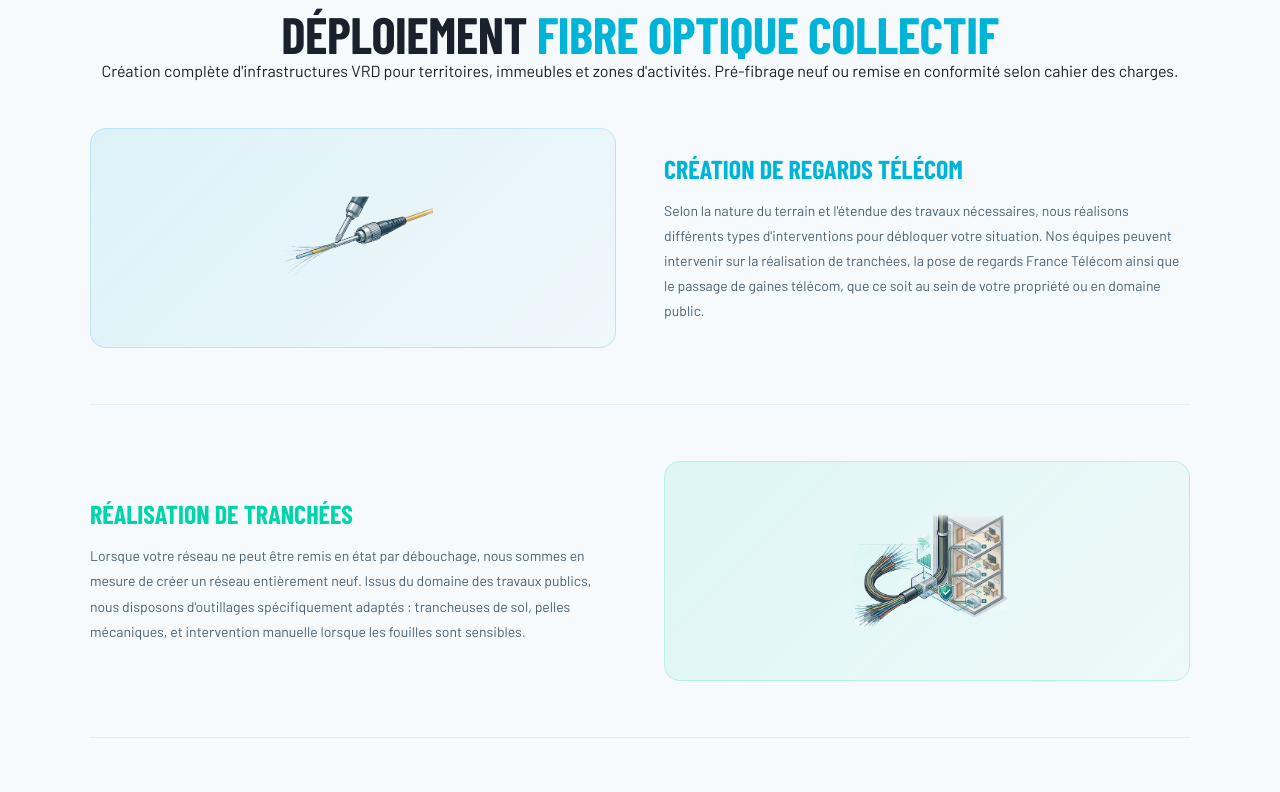
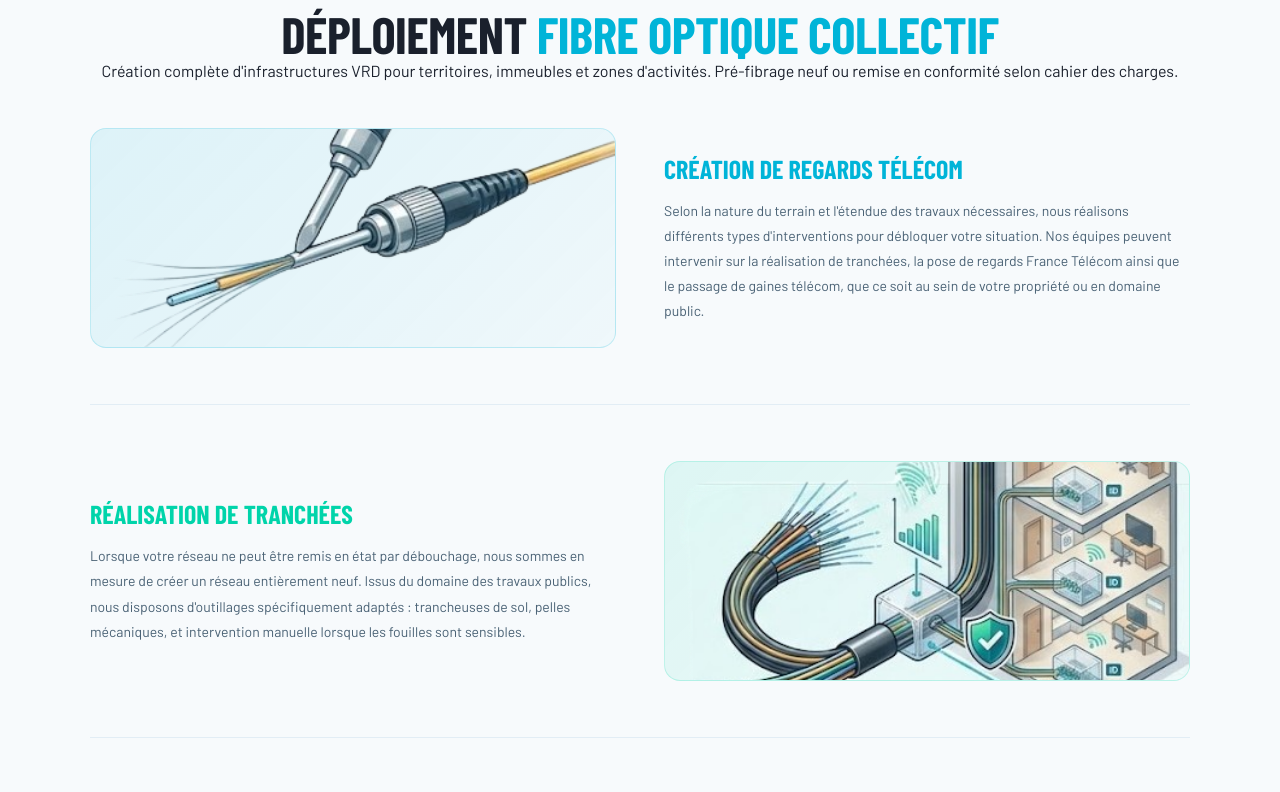
Before and after one commit to Gourdmandise/web-commerce-projet, an Angular app in the folder projet-final/angular/: page /nos-collectivites in a window 1280 px wide. Shown: the part 2100-2892 px from the top of the page. Built offline with nearby package versions, Linux system fonts and the light colour scheme; a web font is replaced by a local one.

Commit message:
taille des images

```diff
--- a/projet-final/angular/src/app/pages/collectivites/collectivites.css
+++ b/projet-final/angular/src/app/pages/collectivites/collectivites.css
@@ -153,7 +153,7 @@
 .travaux-titre.te { color:#0077B6; }
 .travaux-txt p { font-size:14px; color:#4A6275; line-height:1.8; }
 .travaux-vis { border-radius:16px; height:220px; display:flex; align-items:center; justify-content:center; }
-.travaux-img { width:160px; height:160px; object-fit:contain; }
+.travaux-img { width:100%; height:100%; object-fit:cover; border-radius:16px; }
 .vis-em { background:linear-gradient(135deg,rgba(0,180,216,0.1),rgba(0,180,216,0.03)); border:1px solid rgba(0,180,216,0.2); }
 .vis-cy { background:linear-gradient(135deg,rgba(0,212,170,0.1),rgba(0,212,170,0.03)); border:1px solid rgba(0,212,170,0.2); }
 .vis-te { background:linear-gradient(135deg,rgba(0,119,182,0.1),rgba(0,119,182,0.03)); border:1px solid rgba(0,119,182,0.2); }
--- a/projet-final/angular/src/app/pages/terrassement/terrassement.css
+++ b/projet-final/angular/src/app/pages/terrassement/terrassement.css
@@ -35,7 +35,7 @@
 .travaux-titre.te { color:#0077B6; }
 .travaux-txt p { font-size:14px; color:#4A6275; line-height:1.8; }
 .travaux-vis { border-radius:16px; height:220px; display:flex; align-items:center; justify-content:center; }
-.travaux-img { width:160px; height:160px; object-fit:contain; }
+.travaux-img { width:100%; height:100%; object-fit:cover; border-radius:16px; }
 .vis-em { background:linear-gradient(135deg,rgba(0,212,170,0.1),rgba(0,212,170,0.03)); border:1px solid rgba(0,212,170,0.2); }
 .vis-cy { background:linear-gradient(135deg,rgba(0,180,216,0.1),rgba(0,180,216,0.03)); border:1px solid rgba(0,180,216,0.2); }
 .vis-te { background:linear-gradient(135deg,rgba(0,119,182,0.1),rgba(0,119,182,0.03)); border:1px solid rgba(0,119,182,0.2); }
```
